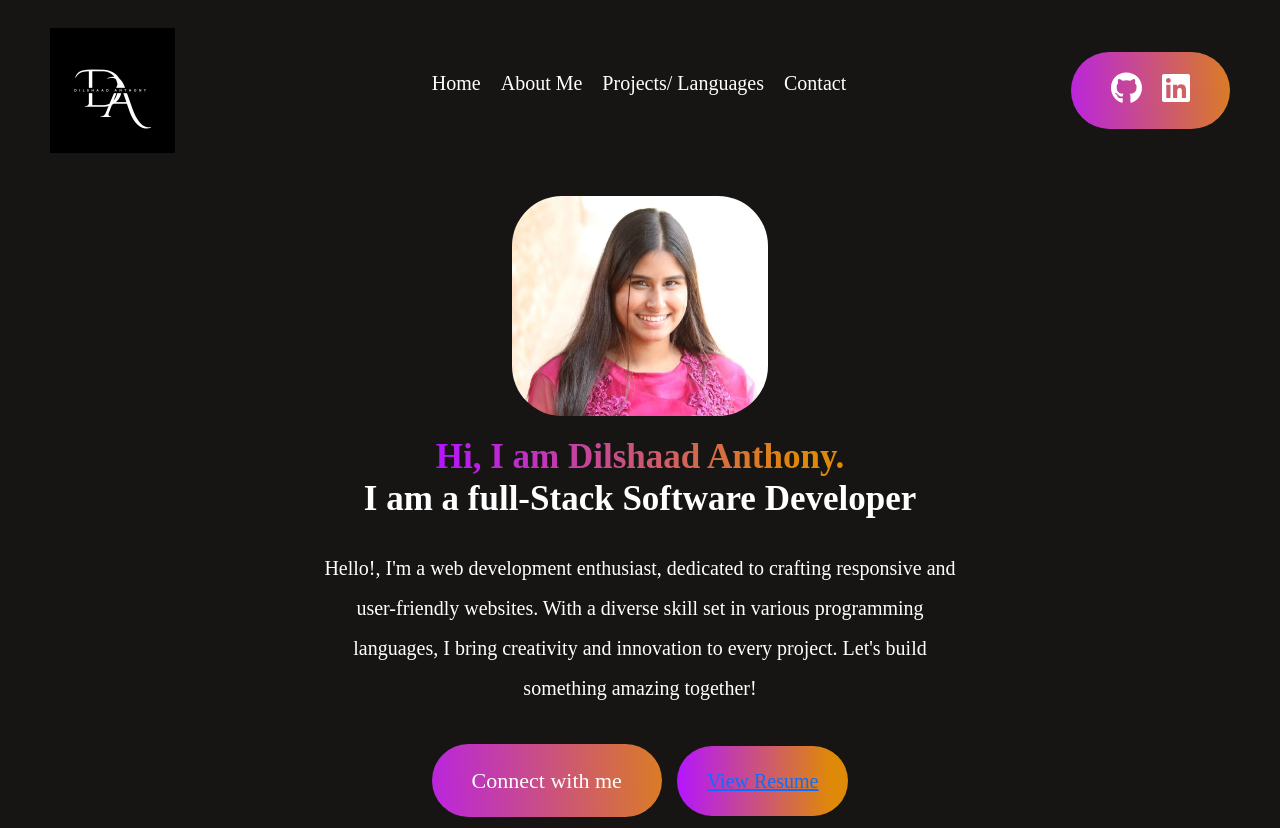
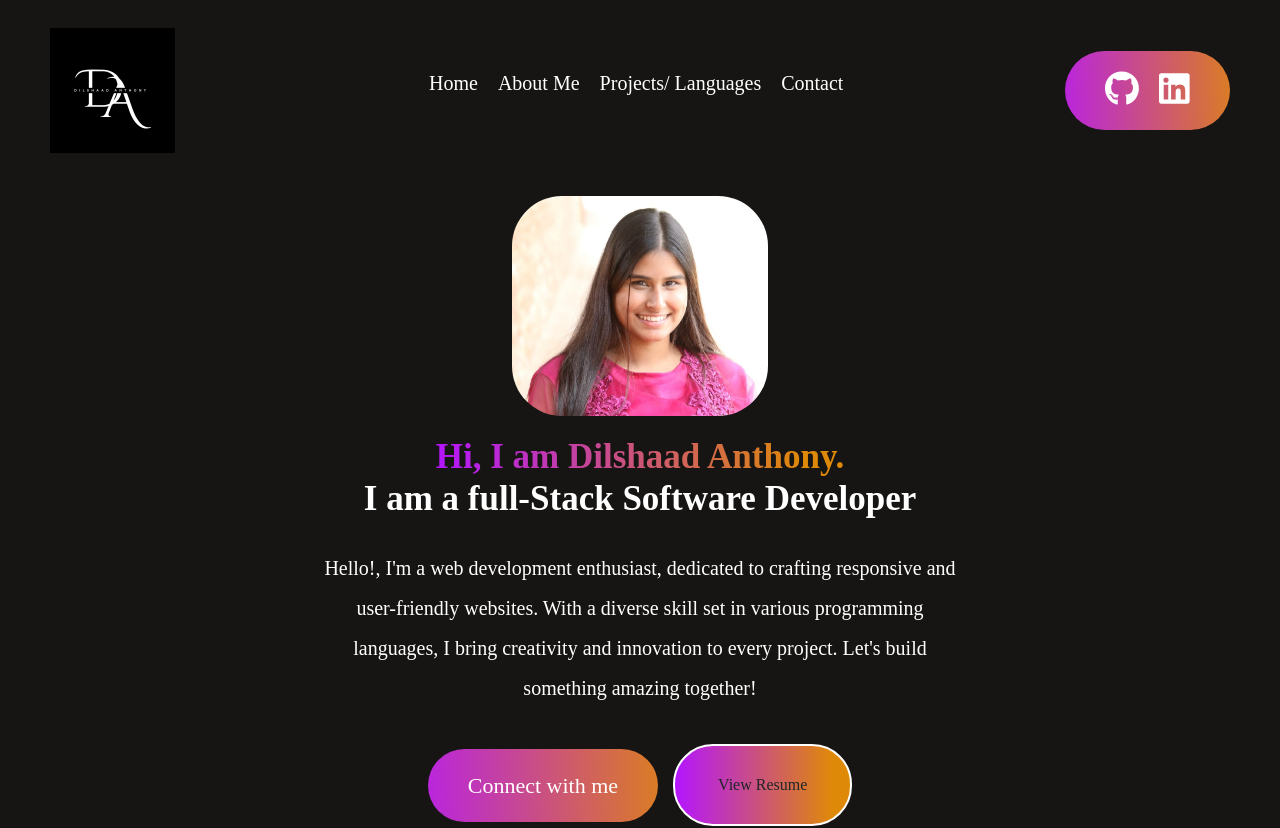
Before and after one commit to DBAnthony-12/React-Portfolio, a React (Vite) app: page / in a window 1280 px wide. Shown: the top 828 px of the page. Built offline with nearby package versions, Linux system fonts and the light colour scheme.

Commit message:
publish to github

```diff
--- a/src/Components/Footer/Footer.css
+++ b/src/Components/Footer/Footer.css
@@ -1,11 +1,108 @@
-.footer{
-    margin: 50px 50px;
+.footer {
+  padding: 20px;
+  background-color: #333;
+  color: white;
+  font-size: 20px;
+}
+
+.footer-top,
+.footer-bottom {
   display: flex;
+  justify-content: space-between;
+  align-items: center;
+}
+.footer-top-right,
+.footer-top-left {
+  flex: 1;
+}
+.footer-bottom {
   flex-direction: column;
 }
 
+.footer-bottom-right {
+  display: flex;
+  flex-direction: column;
+  align-items: flex-end;
+  gap: 10px;
+}
 
-.footer-email-input{
+.connect-container {
+  text-align: center;
+}
+
+.social-icons {
+  display: flex;
+  justify-content: center;
+  gap: 15px;
+  margin-top: 10px;
+  position: relative;
+}
+
+.social-icon {
+  color: #fff;
+  font-size: 35px;
+  transition: color 0.3s ease, opacity 0.3s ease, transform 0.3s ease;
+  position: relative;
+}
+
+.social-icon:hover {
+  color: #b415ff;
+  transform: scale(1.2);
+  opacity: 0.8;
+}
+.social-icon::after {
+  content: attr(data-label);
+  position: absolute;
+  bottom: 100%; /* Position the tooltip below the icon */
+  left: 50%;
+  transform: translateX(-50%);
+  background-color: white;
+  color: purple;
+  padding: 5px 10px;
+  border-radius: 5px;
+  font-size: 12px;
+  white-space: nowrap;
+  opacity: 0;
+  visibility: hidden;
+  transition: opacity 0.3s ease;
+}
+
+.social-icon:hover::after {
+  opacity: 1;
+  visibility: visible;
+  transform: translateX(-50%) translateY(-10px);
+}
+
+.footer-bottom-left {
+  margin: 0;
+  text-align: center;
+}
+
+@media (max-width: 768px) {
+  .footer-bottom-right {
+    align-items: center;
+  }
+}
+
+@media (max-width: 600px) {
+  .footer-bottom {
+    flex-direction: column;
+    align-items: center;
+    text-align: center;
+  }
+
+  .footer-bottom-left,
+  .footer-bottom-right {
+    width: 100%;
+    margin-bottom: 10px;
+  }
+
+  .social-icons {
+    justify-content: center;
+  }
+}
+
+/* .footer-email-input{
     display: flex;
     gap: 30px;
     padding: 15px 15px;
@@ -33,47 +130,10 @@
      cursor: pointer;
      transition: 0.3s;
  }
-.footer-bottom{
-    display: flex;
-    justify-content: space-between;
-    font-size: 18px;
-}
-.footer-bottom-right{
-    display: flex;
-    gap: 25px;
-    margin-bottom: 50px;
-}
  .footer-email-input:hover{
     border: 2px solid white;
 }
 .footer-subscribe:hover{
     transform: scale(1.1);
     transition: 0.3s;
-}
-
-@media (max-width: 768px) {
-    .footer {
-      margin: 50px 20px; /* Adjusted margin for smaller screens */
-    }
-
-    .footer-bottom {
-      flex-direction: column;
-      align-items: center; /* Center align items */
-      gap: 20px; /* Adjust gap between elements */
-    }
-
-    .footer-bottom-left {
-      margin-bottom: 20px; /* Increase margin below the text */
-    }
-
-    .footer-bottom-right {
-      flex-direction: column; /* Align items in a column */
-      gap: 10px; /* Adjust gap between items */
-      text-align: center; /* Center align text */
-    }
-
-    hr {
-      margin-top: 0; /* Remove default margin from top of <hr> */
-      margin-bottom: 20px; /* Adjust margin below <hr> */
-    }
-  }
+}*/
--- a/src/Components/Footer/Footer.jsx
+++ b/src/Components/Footer/Footer.jsx
@@ -1,8 +1,9 @@
 import React from "react";
-import './Footer.css'
-import logo from '../../assets/nameLogo.png'
-import user from '../../assets/user_icon.png'
-
+import "./Footer.css";
+import logo from "../../assets/nameLogo.png";
+import user from "../../assets/user_icon.png";
+import { faGithub, faLinkedin } from "@fortawesome/free-brands-svg-icons";
+import { FontAwesomeIcon } from "@fortawesome/react-fontawesome";
 
 const Footer = () => {
   return (
@@ -20,13 +21,37 @@ const Footer = () => {
           {/* <div className="footer-subscribe">Subscribe</div> */}
         </div>
       </div>
-        <hr/>
+      <hr />
       <div className="footer-bottom">
-            <p className="footer-bottom-left">2024 Dilshaad Anthony. All rights reserved</p>
+        <p className="footer-bottom-left">
+          2024 Dilshaad Anthony. All rights reserved
+        </p>
         <div className="footer-bottom-right">
           <p>Terms of Services</p>
           <p>Privacy Policy</p>
+          <div className="connect-container">
             <p>Connect with me</p>
+            <div className="social-icons">
+              <a
+                href="https://github.com/DBAnthony-12/chatApp"
+                target="_blank"
+                rel="noopener noreferrer"
+                className="social-icon"
+                data-label="Github"
+              >
+                <FontAwesomeIcon icon={faGithub} />
+              </a>
+              <a
+                href="https://www.linkedin.com/in/dilshaad-b-anthony-79455b270/"
+                target="_blank"
+                rel="noopener noreferrer"
+                className="social-icon"
+                data-label="LinkedIn"
+              >
+                <FontAwesomeIcon icon={faLinkedin} />
+              </a>
+            </div>
+          </div>
         </div>
       </div>
     </div>
--- a/src/Components/Hero/Hero.css
+++ b/src/Components/Hero/Hero.css
@@ -42,14 +42,17 @@
   margin-bottom: 10px;
 }
 
-.hero-resume {
+.resume-container {
+  border: 2px solid white;
   padding: 20px 30px;
   border-radius: 40px;
   background: linear-gradient(270deg, #df8908 10%, #b415ff 100%);
   cursor: pointer;
   text-align: center;
 }
+
 .contactMe {
+  border: 2px solid white;
   display: none;
   padding: 10px 30px;
   border-radius: 50px;
@@ -61,60 +64,63 @@
 /* .hero-connect:hover {
   border: 2px solid white;
 } */
-.hero-resume:hover {
-  border-color: #b415ff;
-}
+
 .contactMe:hover {
   border-color: #b415ff;
 }
 
-@media(max-width:768px){
-  .hero img{
-    margin-top:30px;
+@media (max-width: 768px) {
+  .hero img {
+    margin-top: 30px;
     width: 260px;
   }
-  .hero h1{
+  .hero h1 {
     margin-top: 10px;
     width: 90%;
     font-size: 50px;
   }
-  .hero p{
+  .hero p {
     width: 60%;
     font-size: 18px;
     line-height: 32px;
     margin: 10px 0px;
   }
-  .hero-action{
+  .hero-action {
     gap: 16px;
     font-size: 18px;
     font-weight: 500;
     margin-bottom: 50px;
   }
-  .hero-connect{
+  .hero-connect {
     padding: 20px 30px;
     border-radius: 40px;
   }
-  .hero-resume{
+  .resume-container {
     padding: 20px 30px;
     border-radius: 40px;
-   font-size: 16px;
+    font-size: 16px;
   }
   .contactMe {
     display: inline-block;
     padding: 10px 30px;
     border-radius: 50px;
-    background-color: #b415ff;
-    color:#fff;
+    color: #fff;
     cursor: pointer;
-
   }
-  .hero-resume, .contactMe {
+  .resume-container,
+  .contactMe {
     width: 50%; /* Take 50% width on small screens */
     text-align: center; /* Center text inside the div */
     padding: 15px 30px; /* Adjust padding as needed */
     border-radius: 40px; /* Rounded corners */
     cursor: pointer;
-
+  }
+  .resume-container {
+    display: inline-block;
+    padding: 0px 30px;
+    border-radius: 50px;
+    color: white;
+    cursor: pointer;
   }
   .nav-connect {
     margin-bottom: 20px; /* Increase margin for better spacing */
--- a/src/Components/Hero/Hero.jsx
+++ b/src/Components/Hero/Hero.jsx
@@ -1,7 +1,7 @@
 import React from "react";
 import "./Hero.css";
 import me2 from "../../assets/me2.jpg";
-import resume from "../../assets/resume.pdf"
+import resume from "../../assets/resume.pdf";
 import { Link } from "react-scroll";
 
 const Hero = () => {
@@ -13,23 +13,52 @@ const Hero = () => {
     <div className="hero">
       <img src={me2} alt="Dilshaad Anthony" />
       <h1>
-        <span>Hi, I am Dilshaad Anthony.</span><br /> I am a full-Stack
-        Software Developer
+        <span>Hi, I am Dilshaad Anthony.</span>
+        <br /> I am a full-Stack Software Developer
       </h1>
       <p>
-        Hello!, I'm a web development enthusiast, dedicated to crafting responsive and user-friendly websites. With a diverse skill set in various
-        programming languages, I bring creativity and innovation to every project. Let's build something amazing together!
+        Hello!, I'm a web development enthusiast, dedicated to crafting
+        responsive and user-friendly websites. With a diverse skill set in
+        various programming languages, I bring creativity and innovation to
+        every project. Let's build something amazing together!
       </p>
       <div className="hero-action">
         <div className="nav-connect">
-          <Link to="contact" spy={true} smooth={true} offset={5} duration={500} onClick={closeMenu}>
+          <Link
+            to="contact"
+            spy={true}
+            smooth={true}
+            offset={5}
+            duration={500}
+            onClick={closeMenu}
+          >
             Connect with me
           </Link>
         </div>
-        <a href={resume} target="_blank" rel="noopener noreferrer">
-          <div className="hero-resume">View Resume</div>
-        </a>
-        <div className="contactMe">Contact me</div>
+
+        <div className="resume-container">
+          <a
+            href={resume}
+            target="_blank"
+            rel="noopener noreferrer"
+            className="btn-link"
+          >
+            <button className="btn">View Resume</button>
+          </a>
+        </div>
+
+        <div className="contactMe">
+          <Link
+            to="contact"
+            spy={true}
+            smooth={true}
+            offset={5}
+            duration={500}
+            onClick={closeMenu}
+          >
+            Contact me
+          </Link>
+        </div>
       </div>
     </div>
   );
```
Lines whose indentation alone changed are shown as unchanged.
